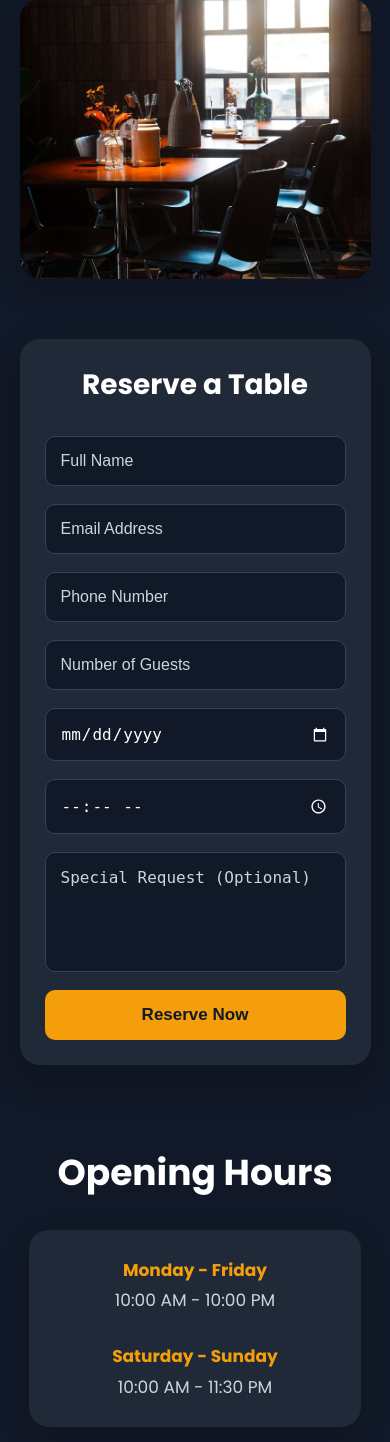
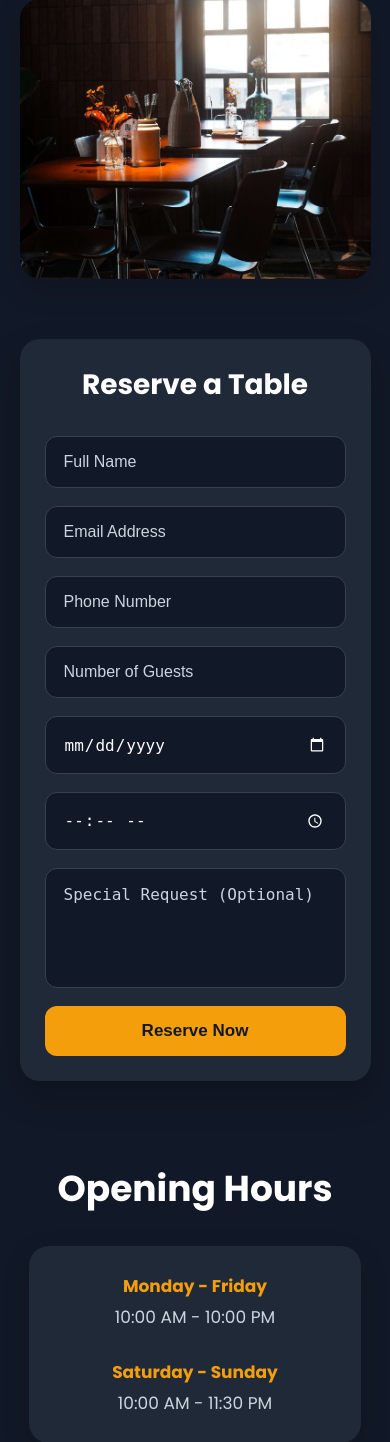
Before and after one commit to avniee0/UrbanBites, a Django app: page /reservation/ in a window 390 px wide. Shown: the part 386-1828 px from the top of the page. Run offline with Django 5.2, Linux system fonts and the light colour scheme.

Commit message:
Fix reservation form CSS and mobile date time inputs

```diff
--- a/static/css/style.css
+++ b/static/css/style.css
@@ -887,7 +887,7 @@ ul{
 }
 
 /* ===================================
-   Reservation Section
+Reservation Section
 =================================== */
 
 .reservation-section{
@@ -916,7 +916,6 @@ ul{
     box-shadow:0 10px 30px rgba(0,0,0,0.15);
 }
 
-
 /* Form Card */
 
 .reservation-form{
@@ -934,42 +933,39 @@ ul{
     text-align:center;
 }
 
-
 .reservation-form form{
     display:flex;
     flex-direction:column;
     gap:18px;
 }
 
+/* Inputs */
 
 .reservation-form input,
 .reservation-form textarea{
-
     width:100%;
-    padding:15px;
+    padding:16px 18px;
     font-size:16px;
-
     background:#111827;
-    color:white;
-
+    color:#ffffff;
     border:1px solid #374151;
-    border-radius:10px;
-
+    border-radius:12px;
     outline:none;
     transition:0.3s;
     box-sizing:border-box;
 }
 
-
-/* Placeholder Color */
-
-.reservation-form input::placeholder,
-.reservation-form textarea::placeholder{
-    color:#cbd5e1;
-}
-
-
-/* White Calendar & Time Icons */
+/* Date & Time fix for iPhone/Safari */
+
+.reservation-form input[type="date"],
+.reservation-form input[type="time"]{
+    min-height:58px;
+    -webkit-appearance:none;
+    appearance:none;
+    color:#ffffff;
+}
+
+/* White calendar & clock icons */
 
 .reservation-form input[type="date"]::-webkit-calendar-picker-indicator,
 .reservation-form input[type="time"]::-webkit-calendar-picker-indicator{
@@ -977,8 +973,14 @@ ul{
     cursor:pointer;
 }
 
-
-/* Focus Effect */
+/* Placeholder */
+
+.reservation-form input::placeholder,
+.reservation-form textarea::placeholder{
+    color:#cbd5e1;
+}
+
+/* Focus */
 
 .reservation-form input:focus,
 .reservation-form textarea:focus{
@@ -986,37 +988,28 @@ ul{
     box-shadow:0 0 8px rgba(245,158,11,0.3);
 }
 
-
 .reservation-form textarea{
     height:120px;
     resize:none;
 }
 
-
 /* Button */
 
 .reservation-form button{
-
     background:#f59e0b;
     color:#111827;
-
     border:none;
     padding:15px;
-
-    border-radius:10px;
-
+    border-radius:12px;
     font-size:17px;
     font-weight:600;
-
     cursor:pointer;
     transition:0.3s;
 }
 
-
 .reservation-form button:hover{
-    background:#d97706;
-}
-
+    background:#fbbf24;
+}
 /* ===================================
    Opening Hours
 =================================== */
```
